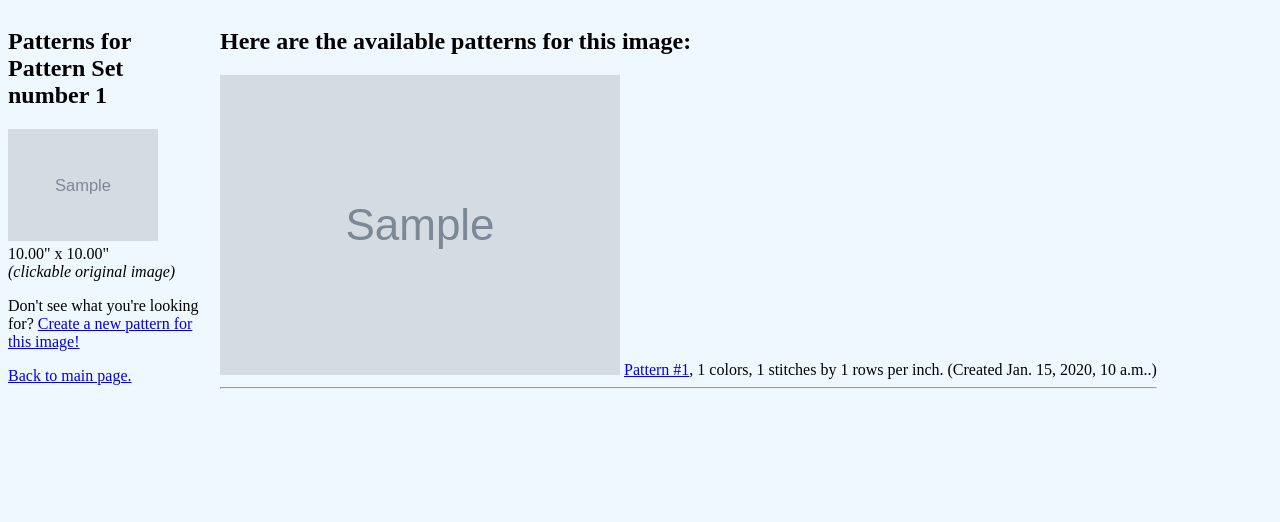
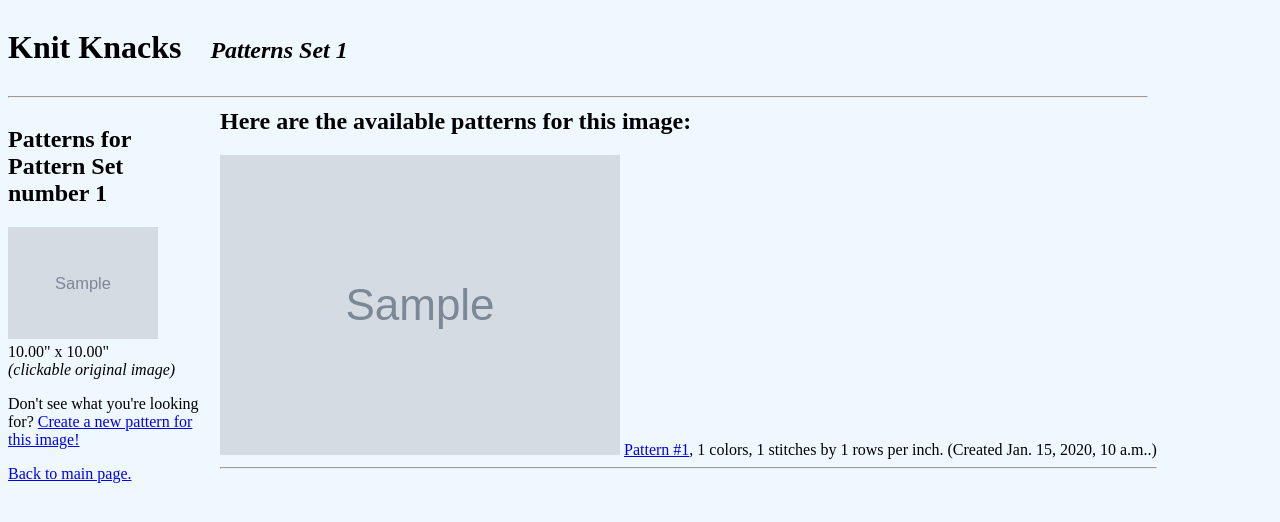
Before and after one commit to amdudda/Capstone_Final_Project, a Django app: page /ViewPatterns/1 in a window 1280 px wide. Shown: the top 522 px of the page. Run offline with Django 3.2, Linux system fonts and the light colour scheme; tables that the repository leaves empty hold one stand-in row (values such as "Sample post"); grey boxes marked "Sample" are stand-in pictures.

Commit message:
Refactor pages to use a common template for the header.  Also update README with more info.

```diff
--- a/PatternGenerator/static/style/style.css
+++ b/PatternGenerator/static/style/style.css
@@ -1,5 +1,24 @@
 body {
     background-color: aliceblue;
+}
+
+header {
+    clear: both;
+}
+
+header h1 {
+    display:inline-block;
+}
+
+header h2 {
+    display:inline-block;
+    padding-left: 25px;
+    font-style: italic;
+}
+
+header hr {
+    width:90%;
+    float: left;
 }
 
 .imagebox {
@@ -28,7 +47,7 @@ aside img {
 }
 
 #pattern_container {
-
+    display: block;
 }
 
 .color-container {
--- a/PatternGenerator/templates/PatternGenerator/ViewPatterns.html
+++ b/PatternGenerator/templates/PatternGenerator/ViewPatterns.html
@@ -1,12 +1,7 @@
-<!DOCTYPE html>
-<html lang="en">
 {% load static %}
-<head>
-    <meta charset="UTF-8">
-    <title>Pattern Set {{parent_img.id}}</title>
-    <link rel="stylesheet" type="text/css" href="{% static 'style/style.css' %}" />
-</head>
-<body >
+{# show patterns for a specific image #}
+{% include "./base.html" %}
+{% block content %}
     <aside >
         <h2>Patterns for Pattern Set number {{parent_img.id}}</h2>
         <a href="{% static 'images/source/' %}{{parent_img.filename}}">
@@ -32,5 +27,4 @@
             {% endfor %}
         {% endif %}
     </div>
-</body>
-</html>
+{% endblock %}
--- /dev/null
+++ b/PatternGenerator/templates/PatternGenerator/base.html
@@ -0,0 +1,18 @@
+<!DOCTYPE html>
+<html lang="en">
+{% load static %}
+<head>
+    <meta charset="UTF-8">
+    <title>{{ title }}</title>
+    <link rel="stylesheet" type="text/css" href="{% static 'style/style.css' %}" />
+</head>
+<body>
+<header>
+    <h1>Knit Knacks</h1>
+    <h2>{{ subhead }}</h2>
+    <hr>
+</header>
+{% block content %}
+{% endblock %}
+</body>
+</html>
--- a/PatternGenerator/views.py
+++ b/PatternGenerator/views.py
@@ -15,7 +15,7 @@ def index(request):
     :return: the index page of the site
     '''
     patterns = SourceImage.objects.all().order_by("-saved")
-    context = { 'patterns':patterns }
+    context = { 'patterns':patterns, 'title': "Knit Knacks Pattern Database", 'subhead':"Pattern Database" }
     return render(request,'PatternGenerator/index.html',context)
 
 def viewpatterns(request,pk):
@@ -29,7 +29,9 @@ def viewpatterns(request,pk):
     w_patterns = PatternImage.objects.filter(source_id=w).order_by("-created")
     context = {
         'parent_img': w,
-        'pattern_set': w_patterns
+        'pattern_set': w_patterns,
+        'title': "Knit Knacks Pattern Set %s" % pk,
+        'subhead': "Patterns Set %s" % pk,
         }
     return render(request,'PatternGenerator/ViewPatterns.html',context)
 # end viewpatterns
@@ -49,6 +51,8 @@ def showpattern(request,pk):
 
     # and also append our pattern object to the data so we can get some info from that, too...
     context['pattern'] = p
+    context['title'] = "Knit Knacks Pattern #%s"% pk
+    context['subhead'] = 'Pattern ID Number %s' % pk
 
     # finally, render the page with all that data!
     return render(request,'PatternGenerator/ShowPattern.html',context)
@@ -116,7 +120,7 @@ def create_new_pattern(src_img, num_colors=16, rpi=10, spi=10):
     except:
         new_bmp = MakePattern.image2bitmap(src_fpath, spi=spi, rpi=rpi, farben=num_colors)
         new_bmp.save(target_fpath)
-
+        time.sleep(2) # make the program wait for the file to be written
         # and create the new record in the database
         new_pattern = PatternImage.objects.create(
             filename=target_fname,
```
Also changed, not shown: PatternGenerator/templates/PatternGenerator/ShowPattern.html (+8 -13 lines), PatternGenerator/templates/PatternGenerator/index.html (+4 -13 lines), README.md.
